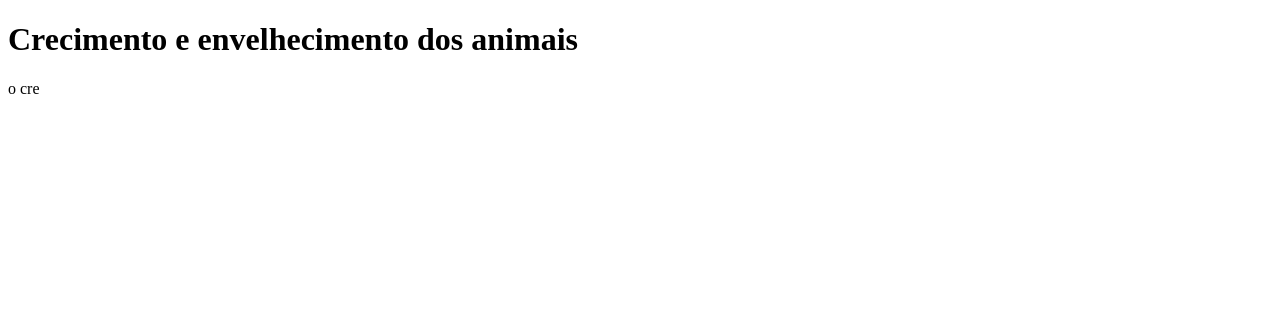
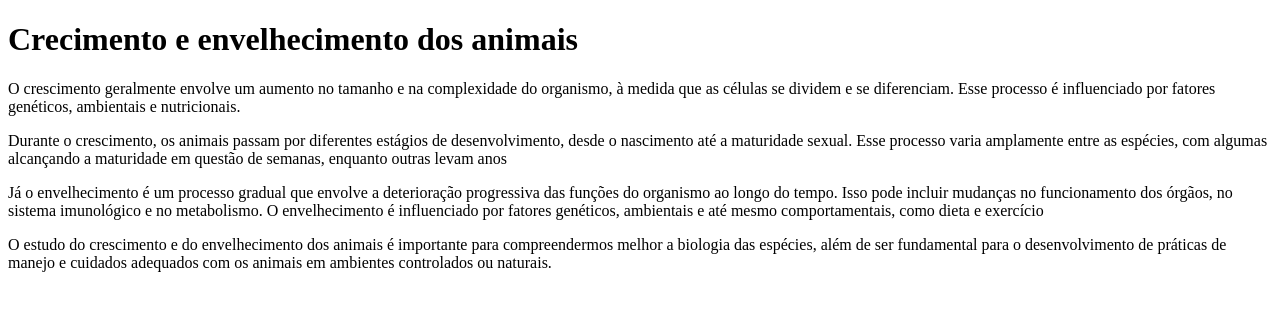
Before and after one commit to ludiee05/dog, a plain HTML site: page index.html in a window 1280 px wide. Drawn offline with Linux system fonts and the light colour scheme.

Commit message:
Update index.html

```diff
--- a/index.html
+++ b/index.html
@@ -9,10 +9,12 @@
 <body>
   <header>
     <h1>Crecimento e envelhecimento dos animais</h1>
-    <p>o cre </p>
-    <p></p>
-    <p></p>
-    <p></p>
+    <p>O crescimento geralmente envolve um aumento no tamanho e na complexidade do organismo, à medida que as células se dividem e se diferenciam. Esse processo é influenciado por fatores genéticos, ambientais e nutricionais. </p>
+    <p>Durante o crescimento, os animais passam por diferentes estágios de desenvolvimento, desde o nascimento até a maturidade sexual. Esse processo varia amplamente entre as espécies, com algumas alcançando a maturidade em questão de semanas, enquanto outras levam anos</p>
+    <p>Já o envelhecimento é um processo gradual que envolve a deterioração progressiva das funções do organismo ao longo do tempo. Isso pode incluir mudanças no funcionamento dos órgãos, no sistema imunológico e no metabolismo. O envelhecimento é influenciado por fatores genéticos, ambientais e até mesmo comportamentais, como dieta e exercício
+</p>
+    <p>O estudo do crescimento e do envelhecimento dos animais é importante para compreendermos melhor a biologia das espécies, além de ser fundamental para o desenvolvimento de práticas de manejo e cuidados adequados com os animais em ambientes controlados ou naturais.
+</p>
   </header>
 
 </body>
```
